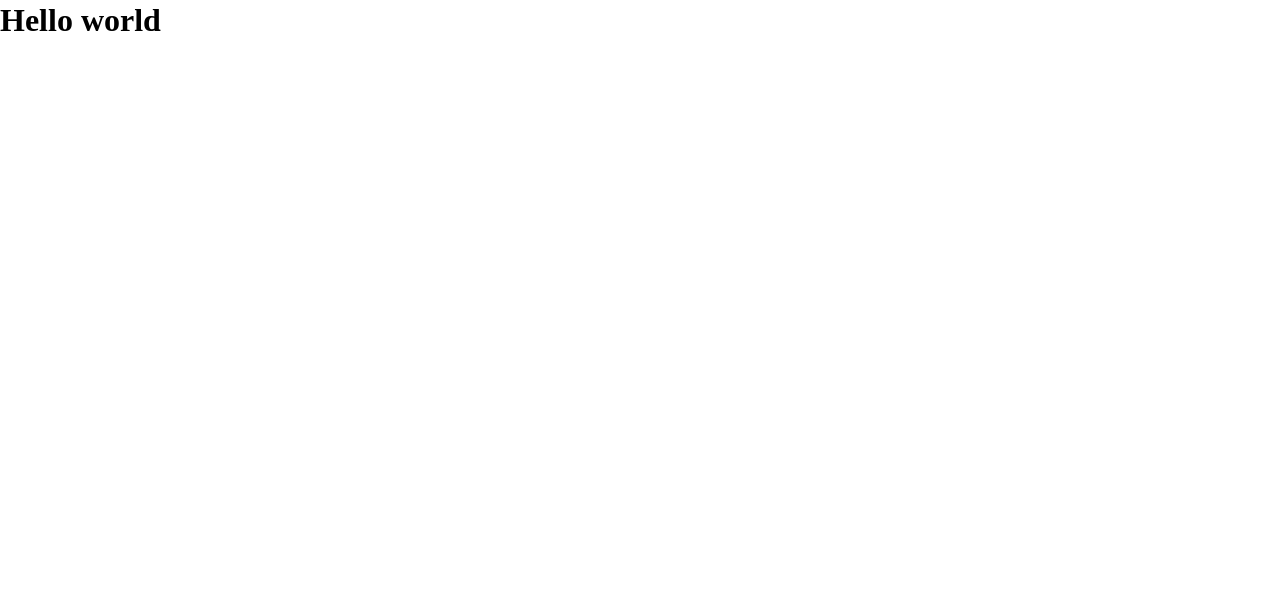
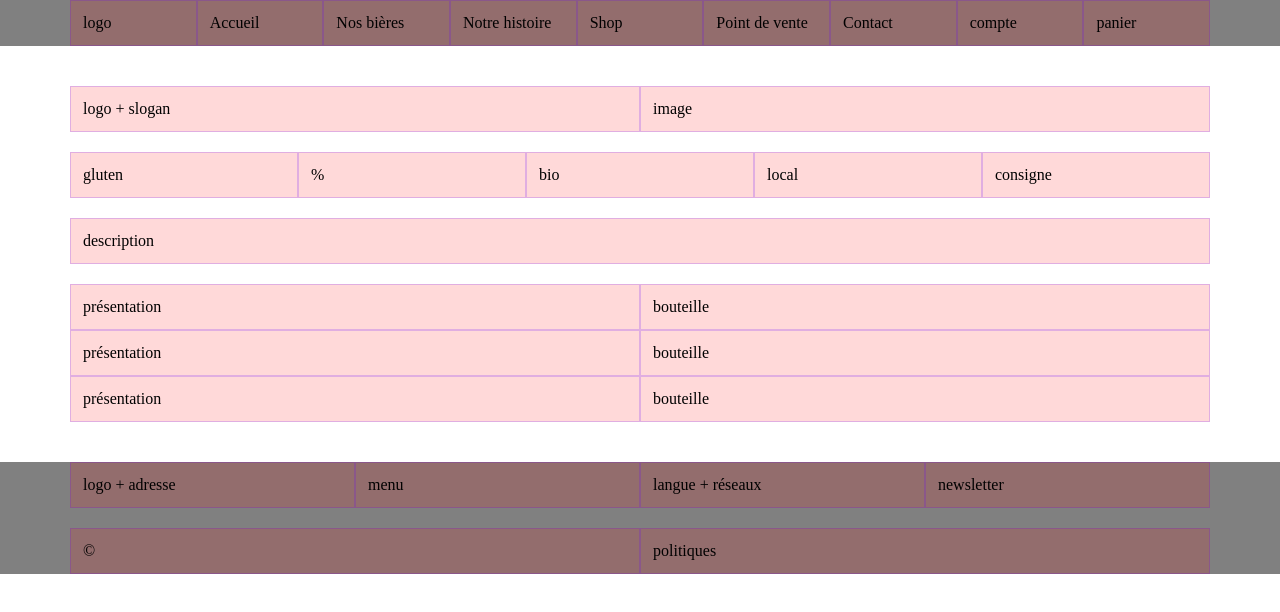
Before and after one commit to jordancrettenand/LICORNE, a website built with Parcel: page src/index.html in a window 1280 px wide. Built offline with nearby package versions, Linux system fonts and the light colour scheme.

Commit message:
installation de bootstrap

```diff
--- a/package.json
+++ b/package.json
@@ -30,10 +30,14 @@
     }
   },
   "devDependencies": {
+    "@parcel/transformer-sass": "^2.10.3",
     "parcel": "^2.10.3",
     "parcel-namer-rewrite": "^2.10.3-rc.2",
     "posthtml-include": "^1.7.4",
     "rimraf": "^3.0.2",
     "sass": "^1.69.5"
+  },
+  "dependencies": {
+    "bootstrap": "^5.3.3"
   }
 }
--- a/src/index.html
+++ b/src/index.html
@@ -7,7 +7,101 @@
     <link rel="stylesheet" href="scss/main.scss" />
   </head>
   <body>
-    <h1>Hello world</h1>
+    <header>
+      <div class="container-2">
+        <div class="container">
+          <div class="row">
+            <div class="col">logo</div>
+            <div class="col-lg">Accueil</div>
+            <div class="col">Nos bières</div>
+            <div class="col">Notre histoire</div>
+            <div class="col">Shop</div>
+            <div class="col">Point de vente</div>
+            <div class="col">Contact</div>
+            <div class="col">compte</div>
+            <div class="col">panier</div>
+          </div>
+        </div>
+      </div>
+    </header>
+
+    <br />
+    <br />
+
+    <main>
+      <div class="container">
+        <div class="row">
+          <div class="col">logo + slogan</div>
+          <div class="col">image</div>
+        </div>
+      </div>
+
+      <br />
+
+      <div class="container">
+        <div class="row">
+          <div class="col">gluten</div>
+          <div class="col">%</div>
+          <div class="col">bio</div>
+          <div class="col">local</div>
+          <div class="col">consigne</div>
+        </div>
+      </div>
+
+      <br />
+
+      <div class="container">
+        <div class="row">
+          <div class="col">description</div>
+        </div>
+      </div>
+    </main>
+
+    <br />
+
+    <div class="container">
+      <div class="row">
+        <div class="col">présentation</div>
+        <div class="col">bouteille</div>
+      </div>
+    </div>
+
+    <div class="container">
+      <div class="row">
+        <div class="col">présentation</div>
+        <div class="col">bouteille</div>
+      </div>
+    </div>
+
+    <div class="container">
+      <div class="row">
+        <div class="col">présentation</div>
+        <div class="col">bouteille</div>
+      </div>
+    </div>
+
+    <br />
+    <br />
+
+    <footer>
+      <div class="container">
+        <div class="row">
+          <div class="col">logo + adresse</div>
+          <div class="col">menu</div>
+          <div class="col">langue + réseaux</div>
+          <div class="col">newsletter</div>
+        </div>
+      </div>
+
+      <br />
+
+      <div class="container">
+        <div class="row">
+          <div class="col">©</div>
+          <div class="col">politiques</div>
+        </div>
+      </div>
+    </footer>
 
     <script src="js/main.js" type="module"></script>
   </body>
--- a/src/scss/_base.scss
+++ b/src/scss/_base.scss
@@ -42,3 +42,27 @@ video {
 /* ====================================
 // base rules
 // ==================================== */
+
+// bootstrap ->
+
+.row + .row {
+  margin-top: 16px;
+}
+
+.row > .col,
+.row > [class^="col-"] {
+  padding-top: 12px;
+
+  padding-bottom: 12px;
+
+  background-color: rgba(255, 0, 0, 0.15);
+
+  border: 1px solid rgba(102, 0, 255, 0.2);
+}
+
+// bootstrap ->
+
+header,
+footer {
+  background-color: grey;
+}
--- a/src/scss/main.scss
+++ b/src/scss/main.scss
@@ -1,3 +1,4 @@
 @import "base";
 @import "layout";
 @import "modules/example";
+@import "bootstrap/scss/bootstrap-grid";
```
Also changed, not shown: 1 other file.
